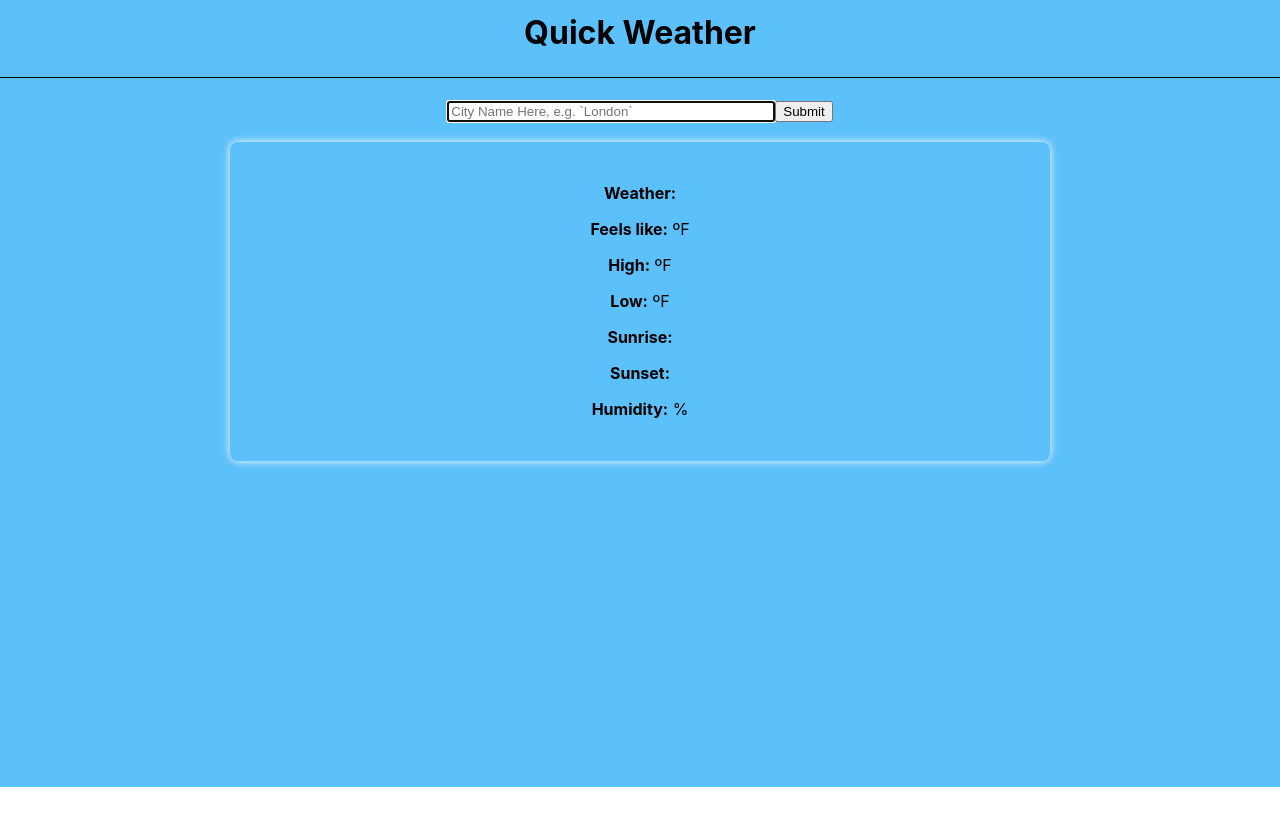
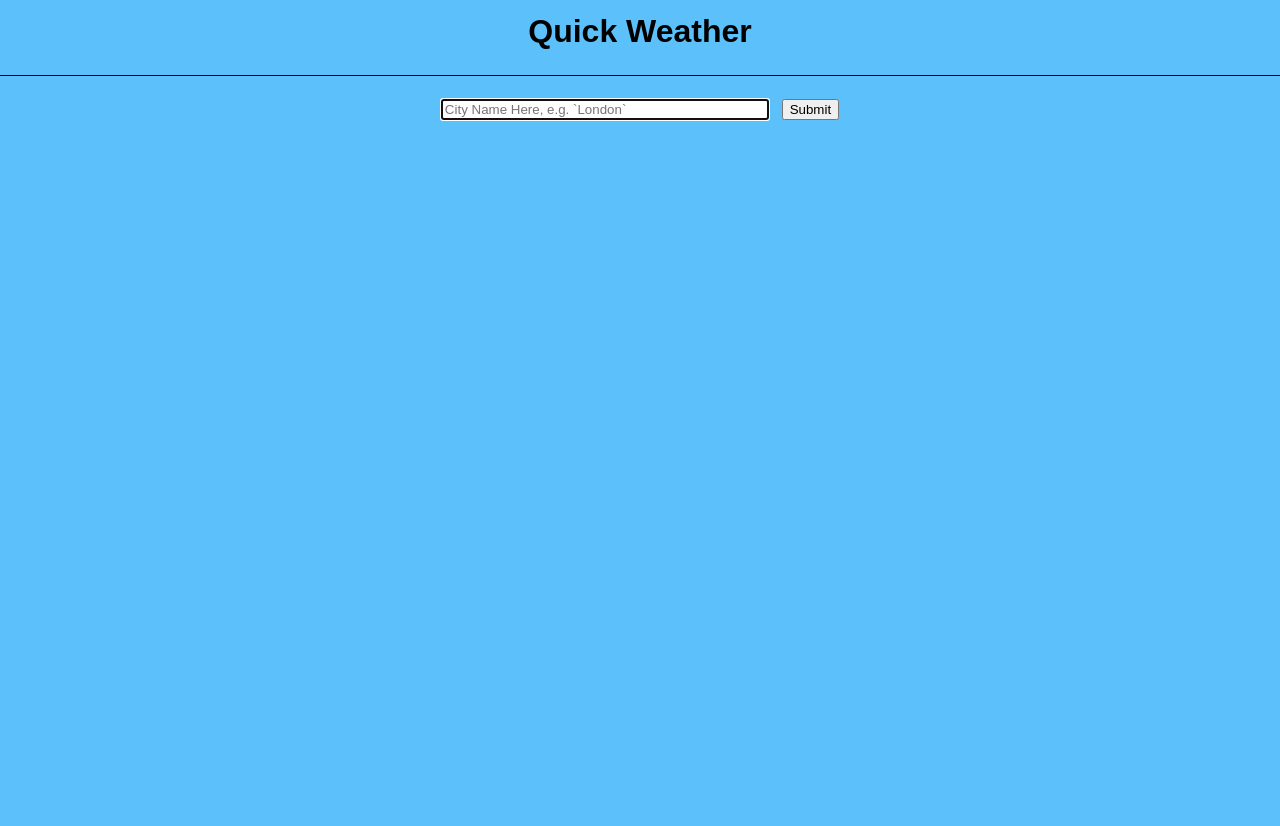
Before and after one commit to ajzajac/quick-weather, a React (Create React App) app: page / in a window 1280 px wide. Before the commit the page ends 800 px from the top, so only its background shows below. Built offline with nearby package versions, Linux system fonts and the light colour scheme.

Commit message:
css changes for details list

```diff
--- a/src/App.css
+++ b/src/App.css
@@ -1,6 +1,6 @@
 .App {
   text-align: center;
-  height: 100vh;
+  height: 105vh;
   width: 100vw;
   background-color: rgb(92, 192, 250);
 }
@@ -18,16 +18,35 @@
   padding-top: 2%;
   padding-bottom: 2%;
   margin-top: -1%;
+  font-family: Arial, Helvetica, sans-serif;
+}
+
+.mainContainer h2 {
+  margin-top: 2%;
+}
+
+.mainContainer p:first-of-type {
+  padding-bottom: 2%;
 }
 
 .mainContainer input {
   width: 25%;
 }
 
+.mainContainer button {
+  margin-left: 1%;
+}
+
 .detailsList {
-  width: 60%;
-  border-radius: 8px;
+  width: 50%;
+  border-radius: 15px;
   margin: auto;
   padding: 2%;
-  box-shadow: 0px 0px 8px white;
+  box-shadow: 0px 0px 20px white;
+  background-color: rgb(131, 208, 253);
 }
+
+.detailsList div {
+  padding-bottom: 1%;
+
+}
--- a/src/containers/Details.js
+++ b/src/containers/Details.js
@@ -3,13 +3,13 @@ import React from 'react'
 export default function Details(props) {
     return (
         <div className='detailsList'>
-            <div><p><b>Weather:</b> {props.description}</p></div>
-            <div><p><b>Feels like:</b> {props.feelsLike ? props.feelsLike.toFixed(0) : null}ºF</p></div>
-            <div><p><b>High:</b> {props.highTemp ? props.highTemp.toFixed(0) : null}ºF</p></div>
-            <div><p><b>Low:</b> {props.lowTemp ? props.lowTemp.toFixed(0) : null}ºF</p></div>
-            <div><p><b>Sunrise:</b> {props.sunrise}</p></div>
-            <div><p><b>Sunset:</b> {props.sunset}</p></div>
-            <div><p><b>Humidity:</b> {props.humidity}%</p></div>
+            <div><p><b>Current Weather:</b>  {props.description}</p></div>
+            <div><p><b>Feels like:</b>  {props.feelsLike ? props.feelsLike.toFixed(0) : null}ºF</p></div>
+            <div><p><b>Today's High:</b>  {props.highTemp ? props.highTemp.toFixed(0) : null}ºF</p></div>
+            <div><p><b>Today's Low:</b>  {props.lowTemp ? props.lowTemp.toFixed(0) : null}ºF</p></div>
+            <div><p><b>Sunrise:</b>  {props.sunrise}</p></div>
+            <div><p><b>Sunset:</b>  {props.sunset}</p></div>
+            <div><p><b>Humidity:</b>  {props.humidity}%</p></div>
         </div>
     )
 }
--- a/src/containers/MainContainer.js
+++ b/src/containers/MainContainer.js
@@ -56,10 +56,10 @@ export default class MainContainer extends Component {
             <div className='mainContainer'>
             <h1>Quick Weather</h1>
             <form onSubmit={this.fetchWeather}><input name='city' autoFocus placeholder="City Name Here, e.g. `London`" onChange={this.handleChange} value={this.state.city}></input><button type='submit' name='submit'>Submit</button></form>
-                <h2>{this.state.cityTitle}</h2>
+                <h2><b>{this.state.cityTitle}</b></h2>
                 <p>{this.state.country}</p>
                 {/* <p>{this.state.dateTime}</p> */}
-                <Details {...this.state}/>
+                {this.state.cityTitle ? <Details {...this.state}/> : null}
             </div>
         )
     }
```
